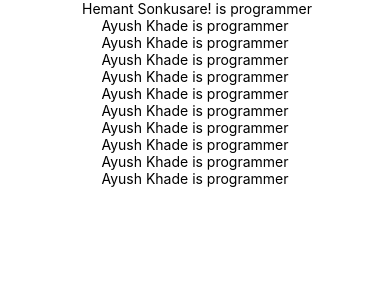
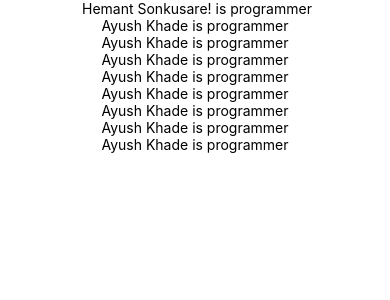
Before and after one commit to Ayush-khade/WeatherApp, a React Native app: screen / in a window 390 px wide. Shown: the top 300 px of the page. Built offline with nearby package versions, Linux system fonts and the light colour scheme.

Commit message:
himanshuhgfhh

```diff
--- a/App.tsx
+++ b/App.tsx
@@ -13,8 +13,6 @@ const App = () => {
       <Text style={{ textAlign: 'center' }}>Ayush Khade is programmer</Text>
       <Text style={{ textAlign: 'center' }}>Ayush Khade is programmer</Text>
       <Text style={{ textAlign: 'center' }}>Ayush Khade is programmer</Text>
-      <Text style={{ textAlign: 'center' }}>Ayush Khade is programmer</Text>
-      <Text style={{ textAlign: 'center' }}>Ayush Khade is programmer</Text>
     </>
   );
 };
```
